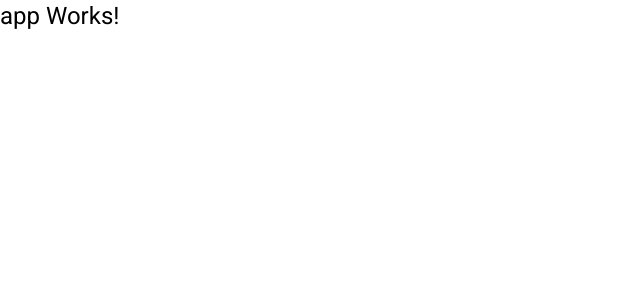
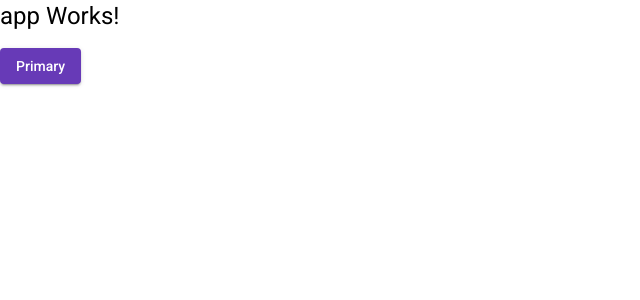
Before and after one commit to JeicksonT1000/Loca-Facil-Novo, an Angular app: page / in a window 1280 px wide. Shown: the top 300 px of the page, without its empty margins (0-640 px from the left). Built offline with nearby package versions, Linux system fonts and the light colour scheme.

Commit message:
imports utilizados no projeto

```diff
--- a/src/app/app.component.html
+++ b/src/app/app.component.html
@@ -1 +1,3 @@
 <h1>app Works!</h1>
+
+<button mat-raised-button color="primary">Primary</button>
```
Also changed, not shown: src/app/app.module.ts (+42 -1 lines).
